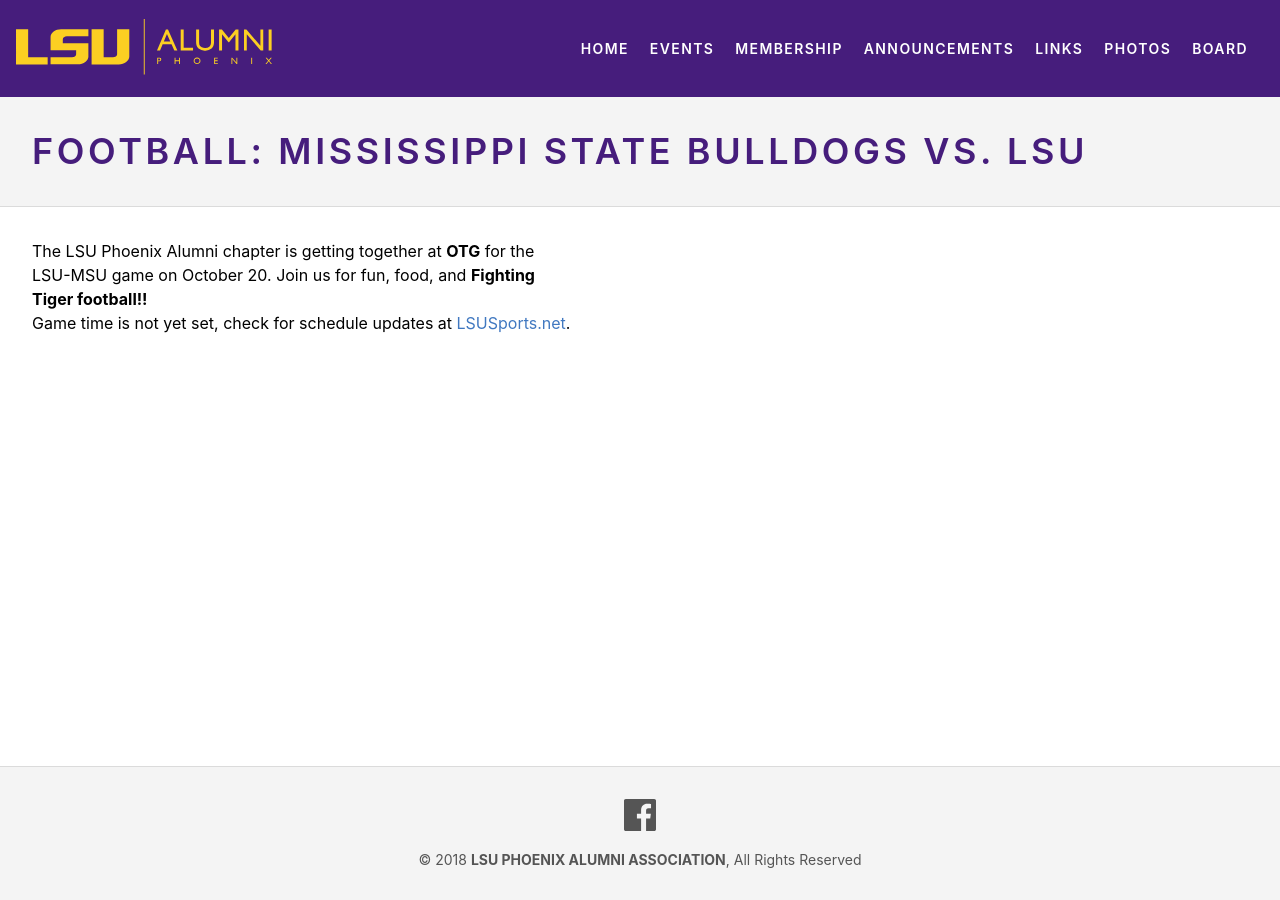
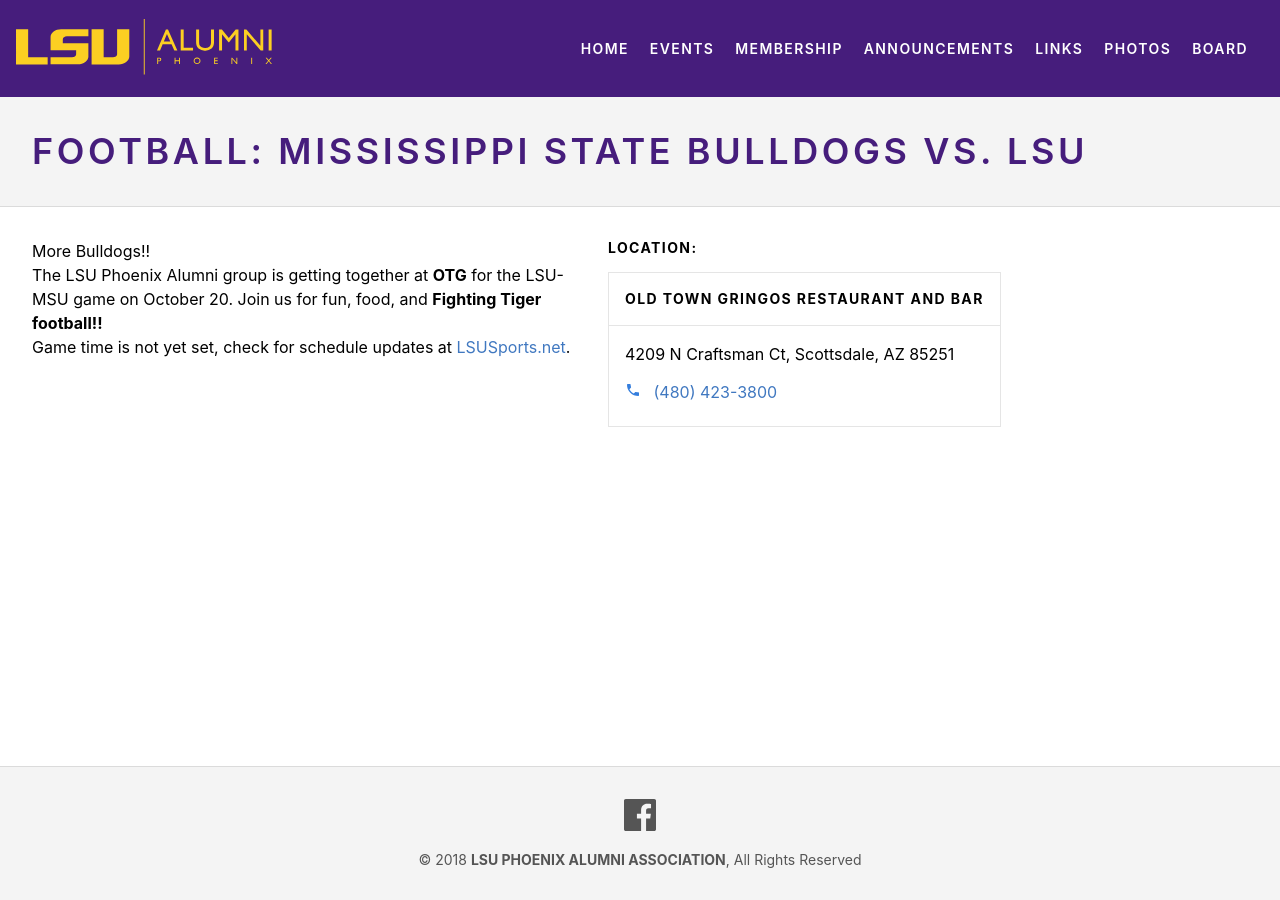
Before and after one commit to lsu-phoenix-alumni/lsu-phoenix-alumni.github.io, a Jekyll site: the page built from _events/mississippi-state-at-lsu-viewing-party-at-otg.markdown, in a window 1280 px wide. Built offline with Jekyll 4.4.1, drawn with Linux system fonts in a browser that asks for light colours.

Commit message:
Updated Mississippi State At Lsu Viewing Party At Otg

```diff
--- a/_events/mississippi-state-at-lsu-viewing-party-at-otg.markdown
+++ b/_events/mississippi-state-at-lsu-viewing-party-at-otg.markdown
@@ -2,9 +2,17 @@
 title: 'Football: Mississippi State Bulldogs vs. LSU'
 date: 2018-10-20 00:00:00 Z
 position: 3
+excerpt: Game time is TBA.
+venue:
+  name: Old Town Gringos Restaurant and Bar
+  address: 4209 N Craftsman Ct, Scottsdale, AZ 85251
+  phone: "(480) 423-3800"
+  locationURL: https://goo.gl/maps/tWmiScsvSf22
 layout: event
 ---
 
-The LSU Phoenix Alumni chapter is getting together at **OTG** for the LSU-MSU game on October 20. Join us for fun, food, and **Fighting Tiger football!!**
+More Bulldogs!!
+
+The LSU Phoenix Alumni group is getting together at **OTG** for the LSU-MSU game on October 20. Join us for fun, food, and **Fighting Tiger football!!**
 
 Game time is not yet set, check for schedule updates at [LSUSports.net](http://www.lsusports.net/SportSelect.dbml?SPID=2164&SPSID=27811&DB_OEM_ID=5200).
```
